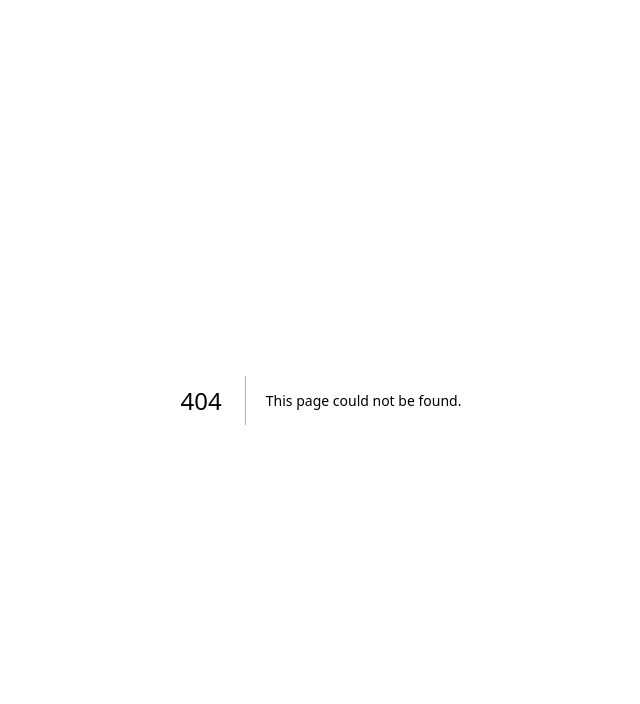
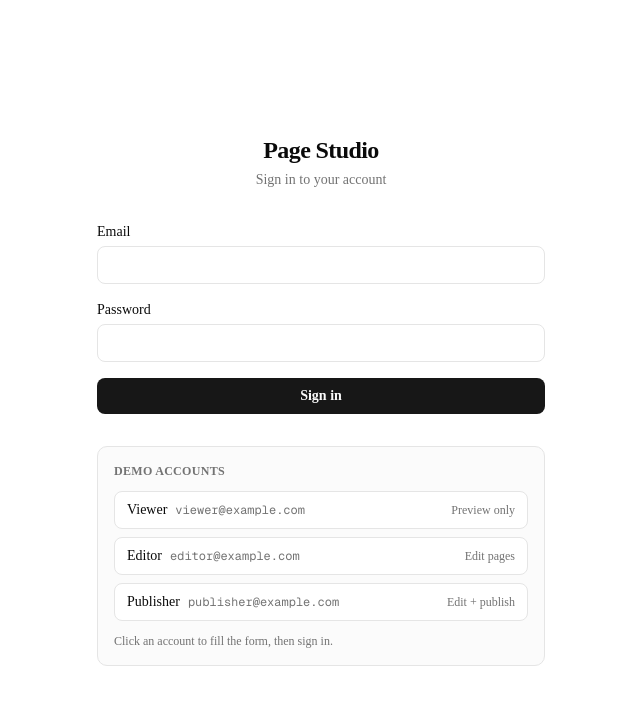
Before and after one commit to Ashish15082001/eshkon-assignment, a Next.js app: page /auth/signin in a window 1280 px wide. Before the commit this address had no page. Shown: the top 704 px of the page, without its empty margins (319-959 px from the left). Built offline with nearby package versions, Linux system fonts and the light colour scheme.

Commit message:
Show demo credentials on home page and custom sign-in page with one-click account fill

```diff
--- /dev/null
+++ b/app/auth/signin/page.tsx
@@ -0,0 +1,116 @@
+'use client'
+
+import { useState } from 'react'
+import { signIn } from 'next-auth/react'
+import { useRouter, useSearchParams } from 'next/navigation'
+
+const DEMO_ACCOUNTS = [
+  { email: 'viewer@example.com', password: 'viewer123', role: 'Viewer', can: 'Preview only' },
+  { email: 'editor@example.com', password: 'editor123', role: 'Editor', can: 'Edit pages' },
+  { email: 'publisher@example.com', password: 'publisher123', role: 'Publisher', can: 'Edit + publish' },
+]
+
+export default function SignInPage() {
+  const router = useRouter()
+  const searchParams = useSearchParams()
+  const callbackUrl = searchParams.get('callbackUrl') ?? '/'
+
+  const [email, setEmail] = useState('')
+  const [password, setPassword] = useState('')
+  const [error, setError] = useState('')
+  const [loading, setLoading] = useState(false)
+
+  async function handleSubmit(e: React.FormEvent) {
+    e.preventDefault()
+    setError('')
+    setLoading(true)
+    const result = await signIn('credentials', { email, password, redirect: false })
+    setLoading(false)
+    if (result?.error) {
+      setError('Invalid email or password.')
+    } else {
+      router.push(callbackUrl)
+    }
+  }
+
+  function fillDemo(account: (typeof DEMO_ACCOUNTS)[number]) {
+    setEmail(account.email)
+    setPassword(account.password)
+    setError('')
+  }
+
+  return (
+    <div className="min-h-screen flex items-center justify-center bg-background px-4">
+      <div className="w-full max-w-md space-y-8">
+        <div className="text-center">
+          <h1 className="text-2xl font-bold tracking-tight">Page Studio</h1>
+          <p className="mt-1 text-sm text-muted-foreground">Sign in to your account</p>
+        </div>
+
+        <form onSubmit={handleSubmit} className="space-y-4" aria-label="Sign in form">
+          <div className="space-y-1">
+            <label htmlFor="email" className="block text-sm font-medium">Email</label>
+            <input
+              id="email"
+              name="email"
+              type="email"
+              autoComplete="email"
+              required
+              value={email}
+              onChange={(e) => setEmail(e.target.value)}
+              className="w-full rounded-md border border-input bg-background px-3 py-2 text-sm focus-visible:outline-none focus-visible:ring-2 focus-visible:ring-ring"
+            />
+          </div>
+
+          <div className="space-y-1">
+            <label htmlFor="password" className="block text-sm font-medium">Password</label>
+            <input
+              id="password"
+              name="password"
+              type="password"
+              autoComplete="current-password"
+              required
+              value={password}
+              onChange={(e) => setPassword(e.target.value)}
+              className="w-full rounded-md border border-input bg-background px-3 py-2 text-sm focus-visible:outline-none focus-visible:ring-2 focus-visible:ring-ring"
+            />
+          </div>
+
+          {error && (
+            <p role="alert" className="text-sm text-destructive">{error}</p>
+          )}
+
+          <button
+            type="submit"
+            disabled={loading}
+            className="w-full rounded-md bg-primary px-4 py-2 text-sm font-semibold text-primary-foreground hover:bg-primary/90 disabled:opacity-50 transition-colors focus-visible:outline-none focus-visible:ring-2 focus-visible:ring-ring"
+          >
+            {loading ? 'Signing in…' : 'Sign in'}
+          </button>
+        </form>
+
+        {/* Demo accounts */}
+        <div className="rounded-lg border border-border bg-muted/40 p-4 space-y-3">
+          <p className="text-xs font-semibold uppercase tracking-wide text-muted-foreground">Demo accounts</p>
+          <div className="space-y-2">
+            {DEMO_ACCOUNTS.map((a) => (
+              <button
+                key={a.email}
+                type="button"
+                onClick={() => fillDemo(a)}
+                className="w-full flex items-center justify-between rounded-md border border-border bg-background px-3 py-2 text-left text-sm hover:bg-accent transition-colors focus-visible:outline-none focus-visible:ring-2 focus-visible:ring-ring"
+              >
+                <div>
+                  <span className="font-medium">{a.role}</span>
+                  <span className="ml-2 font-mono text-xs text-muted-foreground">{a.email}</span>
+                </div>
+                <span className="text-xs text-muted-foreground">{a.can}</span>
+              </button>
+            ))}
+          </div>
+          <p className="text-xs text-muted-foreground">Click an account to fill the form, then sign in.</p>
+        </div>
+      </div>
+    </div>
+  )
+}
--- a/app/page.tsx
+++ b/app/page.tsx
@@ -39,7 +39,7 @@ export default async function Home() {
               </Link>
             ) : (
               <Link
-                href="/api/auth/signin"
+                href="/auth/signin"
                 className="rounded-md bg-primary px-3 py-1.5 text-sm font-semibold text-primary-foreground hover:bg-primary/90 transition-colors focus-visible:outline-none focus-visible:ring-2 focus-visible:ring-ring"
               >
                 Sign in
@@ -62,16 +62,44 @@ export default async function Home() {
 
         {/* Sign-in nudge for unauthenticated visitors */}
         {!session && (
-          <div className="mb-8 rounded-lg border border-border bg-muted/40 px-5 py-4 flex items-center justify-between gap-4">
+          <div className="mb-8 rounded-lg border border-border bg-muted/40 px-5 py-5 space-y-4">
+            <div className="flex items-center justify-between gap-4">
               <p className="text-sm text-muted-foreground">
-              Want to edit pages? Sign in with an editor or publisher account.
+                Sign in to edit pages in the Studio. Use one of the demo accounts below.
               </p>
               <Link
-              href="/api/auth/signin"
+                href="/auth/signin"
                 className="shrink-0 rounded-md bg-primary px-4 py-2 text-sm font-semibold text-primary-foreground hover:bg-primary/90 transition-colors focus-visible:outline-none focus-visible:ring-2 focus-visible:ring-ring"
               >
                 Sign in
               </Link>
+            </div>
+            <table className="w-full text-sm border-collapse" aria-label="Demo accounts">
+              <thead>
+                <tr className="text-left text-xs text-muted-foreground uppercase tracking-wide">
+                  <th className="pb-1 pr-6 font-medium">Email</th>
+                  <th className="pb-1 pr-6 font-medium">Password</th>
+                  <th className="pb-1 font-medium">Can do</th>
+                </tr>
+              </thead>
+              <tbody className="font-mono divide-y divide-border">
+                <tr>
+                  <td className="py-1.5 pr-6">viewer@example.com</td>
+                  <td className="py-1.5 pr-6">viewer123</td>
+                  <td className="py-1.5 font-sans text-muted-foreground">Preview only</td>
+                </tr>
+                <tr>
+                  <td className="py-1.5 pr-6">editor@example.com</td>
+                  <td className="py-1.5 pr-6">editor123</td>
+                  <td className="py-1.5 font-sans text-muted-foreground">Edit pages</td>
+                </tr>
+                <tr>
+                  <td className="py-1.5 pr-6">publisher@example.com</td>
+                  <td className="py-1.5 pr-6">publisher123</td>
+                  <td className="py-1.5 font-sans text-muted-foreground">Edit + publish</td>
+                </tr>
+              </tbody>
+            </table>
           </div>
         )}
 
--- a/lib/auth.ts
+++ b/lib/auth.ts
@@ -28,6 +28,9 @@ export const authOptions: NextAuthOptions = {
       return session
     },
   },
+  pages: {
+    signIn: '/auth/signin',
+  },
   // Fallback keeps dev working without .env.local; must be overridden in production
   secret: process.env.NEXTAUTH_SECRET ?? 'dev-secret-replace-in-production',
 }
--- a/middleware.ts
+++ b/middleware.ts
@@ -11,7 +11,7 @@ export async function middleware(req: NextRequest) {
   if (pathname.startsWith('/studio')) {
     if (!token) {
       const url = req.nextUrl.clone()
-      url.pathname = '/api/auth/signin'
+      url.pathname = '/auth/signin'
       url.searchParams.set('callbackUrl', req.nextUrl.href)
       return NextResponse.redirect(url)
     }
```
Lines whose indentation alone changed are shown as unchanged.
